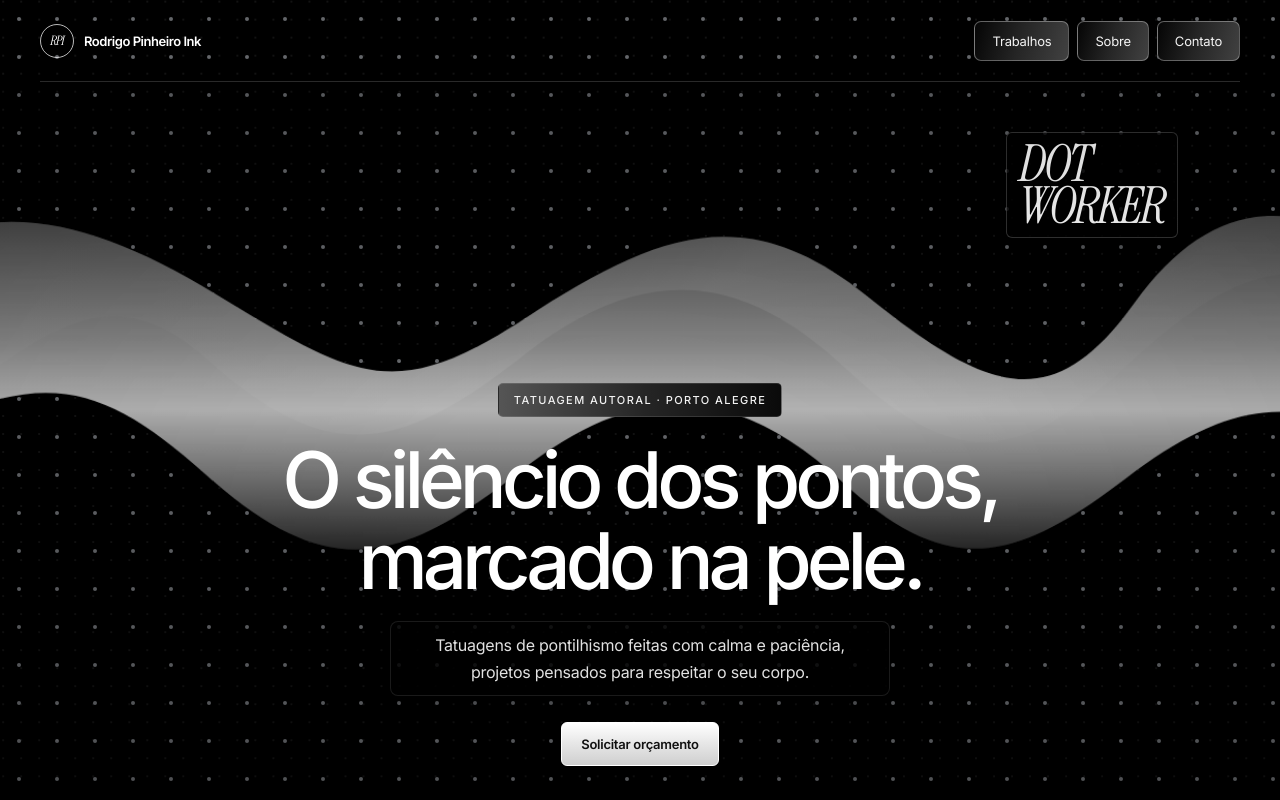
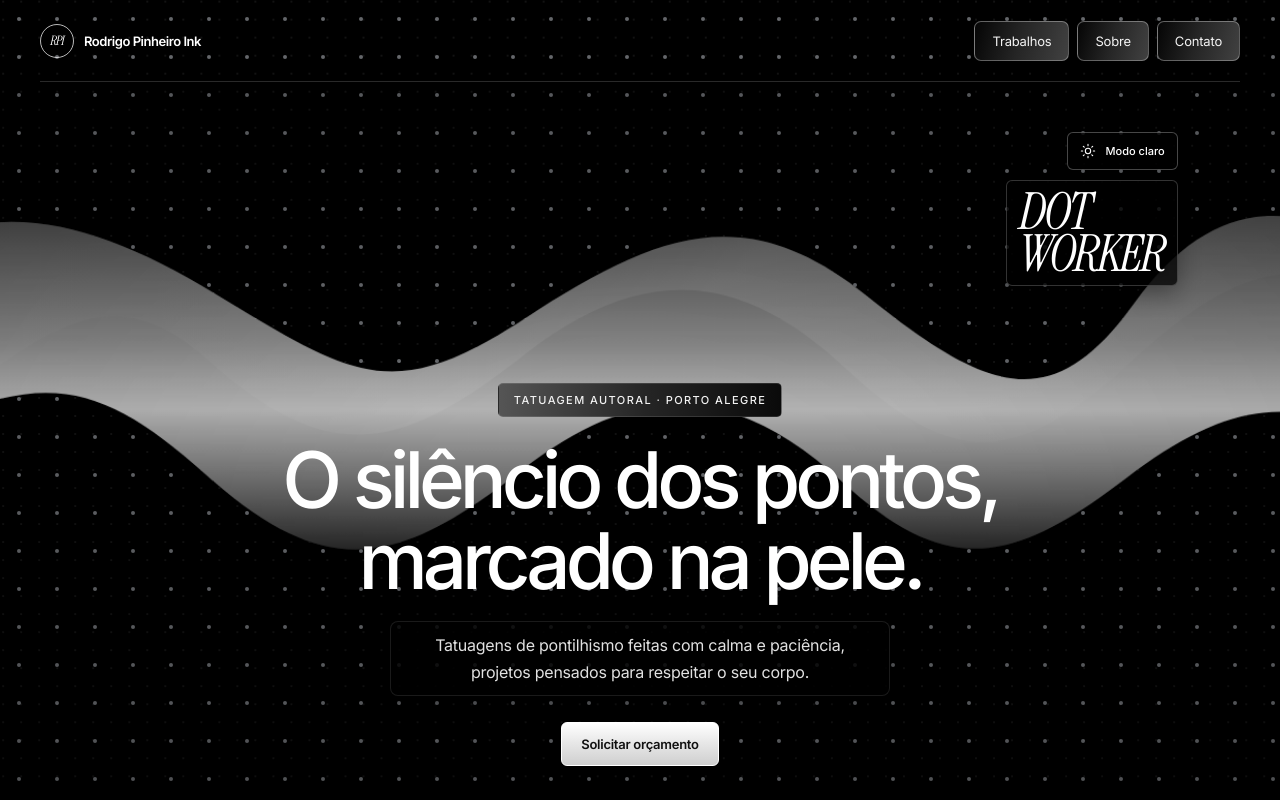
Before and after one commit to rodrigopinheiroink/rodrigo-pinheiro-ink, a React (Vite) app: page / in a window 1280 px wide. Shown: the top 800 px of the page. Built offline with nearby package versions, Linux system fonts and the light colour scheme.

Commit message:
Add light and dark theme toggle

```diff
--- a/src/App.css
+++ b/src/App.css
@@ -247,9 +247,7 @@ h1::first-line {
 }
 
 .hero-caption {
-  position: absolute;
-  top: 7%;
-  right: max(8%, calc((100% - 1120px) / 2));
+  display: block;
   padding: 10px 12px;
   border: 1px solid rgba(255, 255, 255, 0.2);
   border-radius: 6px;
@@ -262,6 +260,57 @@ h1::first-line {
   line-height: 0.82;
   letter-spacing: -0.05em;
   text-shadow: 0 1px 8px rgba(0, 0, 0, 0.8);
+}
+
+.hero-tools {
+  position: absolute;
+  z-index: 2;
+  top: 7%;
+  right: max(8%, calc((100% - 1120px) / 2));
+  display: flex;
+  flex-direction: column;
+  align-items: flex-end;
+  gap: 10px;
+}
+
+.theme-toggle {
+  display: inline-flex;
+  min-height: 38px;
+  align-items: center;
+  justify-content: center;
+  gap: 9px;
+  padding: 0 12px;
+  border: 1px solid rgba(255, 255, 255, 0.28);
+  border-radius: 6px;
+  background: rgba(0, 0, 0, 0.78);
+  color: #fff;
+  font-size: 11px;
+  font-weight: 500;
+  cursor: pointer;
+  transition: background 0.25s ease, border-color 0.25s ease, transform 0.25s ease;
+}
+
+.theme-toggle:hover {
+  border-color: rgba(255, 255, 255, 0.72);
+  background: rgba(20, 20, 20, 0.94);
+}
+
+.theme-toggle:active {
+  transform: scale(0.97);
+}
+
+.theme-toggle:focus-visible {
+  outline: 2px solid #fff;
+  outline-offset: 3px;
+}
+
+.theme-toggle svg {
+  width: 16px;
+  height: 16px;
+  stroke: currentColor;
+  stroke-linecap: round;
+  stroke-linejoin: round;
+  stroke-width: 1.6;
 }
 
 .works-section {
@@ -321,7 +370,7 @@ h2 {
   flex: 0 0 calc((min(1440px, 100vw - 80px) - 32px) / 3);
   min-width: 0;
   overflow: hidden;
-  border: 1px solid rgba(255, 255, 255, 0.12);
+  border: 1px solid var(--line);
   background: #111;
 }
 
@@ -396,7 +445,7 @@ h2 {
 .process-list span {
   display: block;
   margin-bottom: 13px;
-  color: #8d8d8d;
+  color: var(--muted);
   font-size: 11px;
   letter-spacing: 0.08em;
 }
@@ -490,14 +539,14 @@ h2 {
 }
 
 .address:hover {
-  color: #fff;
+  color: var(--ink);
 }
 
 .site-footer {
   display: flex;
   justify-content: space-between;
   padding: 24px 0;
-  color: #777;
+  color: var(--muted);
   font-size: 10px;
   letter-spacing: 0.08em;
   text-transform: uppercase;
@@ -634,9 +683,13 @@ h2 {
   }
 
   .hero-caption {
+    font-size: 32px;
+  }
+
+  .hero-tools {
     top: 5%;
     right: 9%;
-    font-size: 32px;
+    gap: 8px;
   }
 
   .works-section {
--- a/src/App.jsx
+++ b/src/App.jsx
@@ -10,7 +10,7 @@ import artistPortrait from './assets/perfil.webp'
 import profileFirst from './assets/perfill.webp'
 import profileSecond from './assets/perfilll.webp'
 import profileThird from './assets/perfillll.webp'
-import { useEffect, useRef } from 'react'
+import { useEffect, useRef, useState } from 'react'
 
 // Esta classe reúne os dados públicos do tatuador em um único objeto.
 // Ela é um exemplo pequeno de POO: a classe possui dados e métodos.
@@ -344,6 +344,15 @@ function WorkCarousel({ works, label, imageAlt }) {
 }
 
 function App() {
+  const [theme, setTheme] = useState(() => (
+    window.localStorage.getItem('portfolio-theme') === 'light' ? 'light' : 'dark'
+  ))
+
+  useEffect(() => {
+    document.documentElement.dataset.theme = theme
+    window.localStorage.setItem('portfolio-theme', theme)
+  }, [theme])
+
   return (
     <main>
       <header className="site-header">
@@ -364,9 +373,30 @@ function App() {
           <p className="hero-text">Tatuagens de pontilhismo feitas com calma e paciência, projetos pensados para respeitar o seu corpo.</p>
           <a className="button button-dark" href={artist.getWhatsAppLink()} target="_blank" rel="noreferrer">Solicitar orçamento</a>
         </div>
-        <div className="hero-art" aria-label="Composição abstrata de pontos" role="img">
+        <div className="hero-art" aria-hidden="true">
           <span className="ink-circle ink-circle-large"></span>
           <span className="ink-circle ink-circle-small"></span>
+        </div>
+        <div className="hero-tools">
+          <button
+            className="theme-toggle"
+            type="button"
+            aria-label={`Ativar modo ${theme === 'dark' ? 'claro' : 'escuro'}`}
+            aria-pressed={theme === 'light'}
+            onClick={() => setTheme((currentTheme) => (currentTheme === 'dark' ? 'light' : 'dark'))}
+          >
+            {theme === 'dark' ? (
+              <svg aria-hidden="true" viewBox="0 0 24 24" fill="none">
+                <circle cx="12" cy="12" r="4" />
+                <path d="M12 2v2m0 16v2M4.93 4.93l1.42 1.42m11.3 11.3 1.42 1.42M2 12h2m16 0h2M4.93 19.07l1.42-1.42m11.3-11.3 1.42-1.42" />
+              </svg>
+            ) : (
+              <svg aria-hidden="true" viewBox="0 0 24 24" fill="none">
+                <path d="M20.2 15.2A8.5 8.5 0 0 1 8.8 3.8 8.5 8.5 0 1 0 20.2 15.2Z" />
+              </svg>
+            )}
+            <span>{theme === 'dark' ? 'Modo claro' : 'Modo escuro'}</span>
+          </button>
           <span className="hero-caption">DOT<br />WORKER</span>
         </div>
       </section>
--- a/src/index.css
+++ b/src/index.css
@@ -2,8 +2,8 @@
 
 :root {
   font-family: 'Inter', system-ui, -apple-system, BlinkMacSystemFont, 'Segoe UI', sans-serif;
-  color: #fff;
-  background: #000;
+  color: var(--ink);
+  background: var(--paper);
   font-synthesis: none;
   text-rendering: optimizeLegibility;
   -webkit-font-smoothing: antialiased;
@@ -16,8 +16,25 @@
   --muted: #9a9a9a;
   --line: rgba(255, 255, 255, 0.16);
   --accent: #d8d8d8;
+  --dot-color: rgba(255, 255, 255, 0.32);
   --sans: 'Inter', system-ui, -apple-system, BlinkMacSystemFont, 'Segoe UI', sans-serif;
   --display: 'Instrument Serif', 'Times New Roman', Times, serif;
+}
+
+:root[data-theme='light'] {
+  color-scheme: light;
+  color: #171717;
+  background: #f4f2ee;
+  --paper: #f4f2ee;
+  --ink: #171717;
+  --muted: #5f5d59;
+  --line: rgba(23, 23, 23, 0.16);
+  --accent: #333;
+  --dot-color: rgba(20, 20, 20, 0.28);
+}
+
+:root[data-theme='dark'] {
+  color-scheme: dark;
 }
 
 * {
@@ -27,7 +44,7 @@
 html {
   min-width: 320px;
   scroll-behavior: smooth;
-  background: #000;
+  background: var(--paper);
 }
 
 body {
@@ -36,7 +53,7 @@ body {
   min-width: 320px;
   margin: 0;
   overflow-x: hidden;
-  background: #000;
+  background: var(--paper);
 }
 
 body::before {
@@ -44,7 +61,7 @@ body::before {
   z-index: -1;
   content: '';
   inset: 0;
-  background: #000;
+  background: var(--paper);
   pointer-events: none;
 }
 
@@ -60,7 +77,7 @@ body::before {
   z-index: -1;
   inset: 0;
   content: '';
-  background-image: radial-gradient(circle, rgba(255, 255, 255, 0.32) 0.8px, transparent 1.5px);
+  background-image: radial-gradient(circle, var(--dot-color) 0.8px, transparent 1.5px);
   background-position: 0 0;
   background-size: 18px 18px;
   opacity: 0.22;
@@ -89,6 +106,10 @@ body::before {
   pointer-events: none;
 }
 
+:root[data-theme='light'] .interactive-dot-field {
+  filter: brightness(0.14);
+}
+
 a {
   color: inherit;
   text-decoration: none;
@@ -103,8 +124,8 @@ p {
 }
 
 ::selection {
-  color: #000;
-  background: #fff;
+  color: var(--paper);
+  background: var(--ink);
 }
 
 @media (prefers-reduced-motion: reduce) {
```
